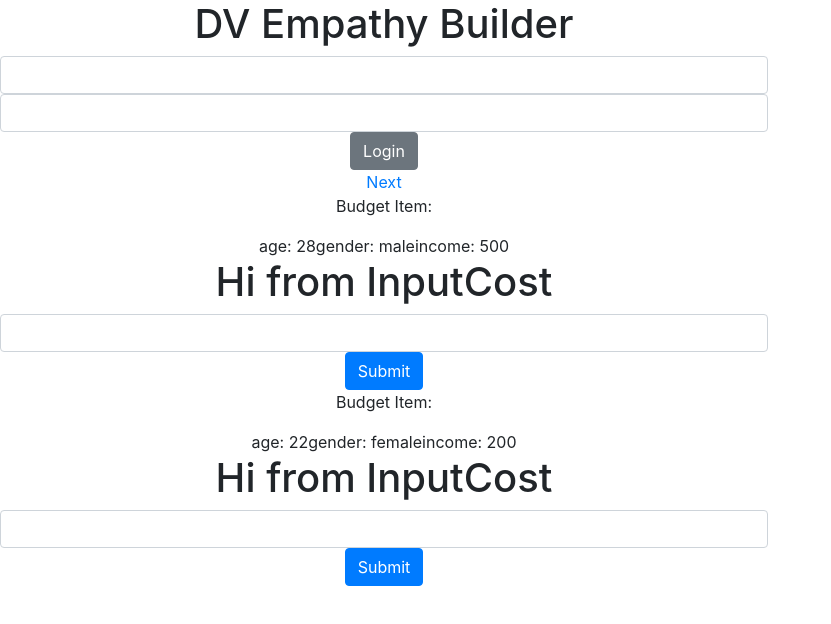
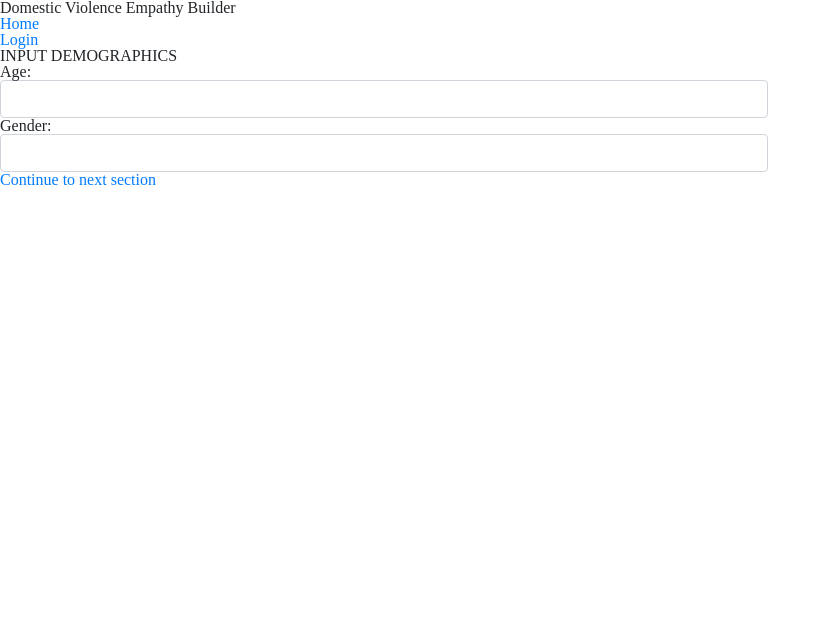
Before and after one commit to build-week-dv-empathy-builder/Front-end, a React (Create React App) app in the folder dv-empathy/: page /calculator in a window 1280 px wide. Shown: the top 624 px of the page, without its empty margins (0-831 px from the left). Built offline with nearby package versions, Linux system fonts and the light colour scheme.

Commit message:
adjusted app structure. changed app.js to allow for an admin dashboard protected by a login page. added Home, Calculator, InputDemographics, InputPersonalBudget, InputRelocationCosts, and PrivateRoute components

```diff
--- a/dv-empathy/package.json
+++ b/dv-empathy/package.json
@@ -4,10 +4,12 @@
   "private": true,
   "dependencies": {
     "axios": "^0.19.0",
+    "bootstrap": "^4.3.1",
     "react": "^16.8.6",
     "react-dom": "^16.8.6",
     "react-router-dom": "^5.0.1",
-    "react-scripts": "3.0.1"
+    "react-scripts": "3.0.1",
+    "reactstrap": "^8.0.1"
   },
   "scripts": {
     "start": "react-scripts start",
--- a/dv-empathy/src/App.css
+++ b/dv-empathy/src/App.css
@@ -1,34 +1,54 @@
+/* http://meyerweb.com/eric/tools/css/reset/
+   v2.0 | 20110126
+   License: none (public domain)
+*/
+/* START CSS RESET */
+html, body, div, span, applet, object, iframe,
+h1, h2, h3, h4, h5, h6, p, blockquote, pre,
+a, abbr, acronym, address, big, cite, code,
+del, dfn, em, img, ins, kbd, q, s, samp,
+small, strike, strong, sub, sup, tt, var,
+b, u, i, center,
+dl, dt, dd, ol, ul, li,
+fieldset, form, label, legend,
+table, caption, tbody, tfoot, thead, tr, th, td,
+article, aside, canvas, details, embed,
+figure, figcaption, footer, header, hgroup,
+menu, nav, output, ruby, section, summary,
+time, mark, audio, video {
+	margin: 0;
+	padding: 0;
+	border: 0;
+	font-size: 100%;
+	font: inherit;
+	vertical-align: baseline;
+}
+/* HTML5 display-role reset for older browsers */
+article, aside, details, figcaption, figure,
+footer, header, hgroup, menu, nav, section {
+	display: block;
+}
+body {
+	line-height: 1;
+}
+ol, ul {
+	list-style: none;
+}
+blockquote, q {
+	quotes: none;
+}
+blockquote:before, blockquote:after,
+q:before, q:after {
+	content: '';
+	content: none;
+}
+table {
+	border-collapse: collapse;
+	border-spacing: 0;
+}
+/* End CSS RESET */
+
+/* START APP CSS */
 .App {
-  text-align: center;
   width: 60%;
 }
-
-.App-logo {
-  animation: App-logo-spin infinite 20s linear;
-  height: 40vmin;
-  pointer-events: none;
-}
-
-.App-header {
-  background-color: #282c34;
-  min-height: 100vh;
-  display: flex;
-  flex-direction: column;
-  align-items: center;
-  justify-content: center;
-  font-size: calc(10px + 2vmin);
-  color: white;
-}
-
-.App-link {
-  color: #61dafb;
-}
-
-@keyframes App-logo-spin {
-  from {
-    transform: rotate(0deg);
-  }
-  to {
-    transform: rotate(360deg);
-  }
-}
--- a/dv-empathy/src/App.js
+++ b/dv-empathy/src/App.js
@@ -2,117 +2,36 @@ import React from 'react';
 import { Route, Link } from 'react-router-dom';
 
 import Login from './components/Login';
-import CalculatorPage from './components/CalculatorPage';
+import Home from './components/Home'
+import AdminDash from './components/AdminDash';
+import PrivateRoute from './components/PrivateRoute'
+import Calculator from './components/Calculator'
+import InputPersonalBudget from './components/InputPersonalBudet';
+import InputRelocationCosts from './components/InputRelocationCosts';
 
 import './App.css';
-
-
-const data = [
-  {
-    //has vehicle in general?
-    //general data
-    current_location: 81401,
-    timestamp: 20181026,
-    desired_relocation: 87401,
-    sex: "male",
-    relationship_status: "married",
-    orientation: "straight",
-    age: 28,
-    race: "white",
-    safe_status: "yes",
-    employed: "no",
-    partner_employed: "yes",
-    children: "yes",
-    personal_savings: 1000,
-    individual_income: 500,
-
-    //child care
-    //personal budget
-    transportation: 50,
-    food: 200,
-    health_care: 0,
-    car_loans: 0,
-    personal_loans: 0,
-    personal_other: 200,
-    personal_budget_total: 450,
-
-    //relocation budget
-    travel_costs: 50,
-    rental_deposit: 500,
-    utility_connection: 100,
-    storage_unit: 50,
-    rent: 600,
-    car_rental: 0,
-    cell_phone: 100,
-    moving_truck: 300,
-    mental_health: 0,
-    income_loss: 0,
-    additional_security: 100,
-    relocation_other: 200,
-    relocation_budget_total: 2000,
-
-    //calculated results
-    calculated_difference: 1450,
-  },
-  {
-    //has vehicle in general?
-    //general data
-    current_location: 81401,
-    timestamp: 20181026,
-    desired_relocation: 87401,
-    sex: "female",
-    relationship_status: "separate",
-    orientation: "straight",
-    age: 22,
-    race: "white",
-    safe_status: "yes",
-    employed: "yes",
-    partner_employed: "yes",
-    children: "no",
-    personal_savings: 1000,
-    individual_income: 200,
-
-    //child care
-    //personal budget
-    transportation: 50,
-    food: 200,
-    health_care: 0,
-    car_loans: 0,
-    personal_loans: 0,
-    personal_other: 200,
-    personal_budget_total: 450,
-
-    //relocation budget
-    travel_costs: 50,
-    rental_deposit: 500,
-    utility_connection: 100,
-    storage_unit: 50,
-    rent: 600,
-    car_rental: 0,
-    cell_phone: 100,
-    moving_truck: 300,
-    mental_health: 0,
-    income_loss: 0,
-    additional_security: 100,
-    relocation_other: 200,
-    relocation_budget_total: 2000,
-
-    //calculated results
-    calculated_difference: 1450,
-  }
-];
 
 function App() {
 
   return (
     <div className="App">
-      <h1>DV Empathy Builder</h1>
-      <Login />
+      <nav>
+        <h1>Domestic Violence Empathy Builder</h1>
+        <div className="nav-links">
+          <p><Link exact to="/">Home</Link></p>
+          <p><Link exact to="/login">Login</Link></p>
+        </div>
+      </nav>
+      <Route exact path="/calculator/relocation-costs" render={() => <InputRelocationCosts />} />
+      <Route exact path="/calculator/budget" render={() => <InputPersonalBudget />} />
+      <Route path="/login" render={() => <Login />} />
+      <Route exact path="/calculator" render={() => <Calculator />} />
+      <Route exact path="/" render={() => <Home />} />
 
-      <Link exact to="/">Next</Link>
-      <Route path="/" render={() =>
+      <PrivateRoute exact path="/admin" component={AdminDash} />
+      {/* <Route path="/" render={() =>
         <CalculatorPage data={ data }
-        /> }/>
+        /> }/> */}
 
     </div>
   );
--- /dev/null
+++ b/dv-empathy/src/components/AdminDash.js
@@ -0,0 +1,16 @@
+import React from 'react'
+import { withRouter } from 'react-router-dom'
+
+class AdminDash extends React.Component {
+
+    render() {
+        return (
+            <div>
+               <h1>ADMIN DASHBOARD</h1>
+            </div>
+        )
+    }
+
+}
+
+export default withRouter(AdminDash)
--- /dev/null
+++ b/dv-empathy/src/components/Calculator.js
@@ -0,0 +1,14 @@
+import React from 'react'
+import CalculatorPage from './CalculatorPage'
+import InputCost from './InputCost';
+import InputDemographics from './InputDemographics';
+
+function Calculator() {
+    return (
+        <div className="calculator">
+            <CalculatorPage />
+        </div>
+    )
+}
+
+export default Calculator
--- a/dv-empathy/src/components/CalculatorPage.js
+++ b/dv-empathy/src/components/CalculatorPage.js
@@ -1,11 +1,11 @@
 import React from 'react';
 
-import ListBudgetItems from './ListBudgetItems';
+import InputDemographics from './InputDemographics'
 
 const CalculatorPage = (props) => {
   return(
     <div>
-      <ListBudgetItems data={ props.data } />
+      <InputDemographics />
     </div>
   );
 }
--- /dev/null
+++ b/dv-empathy/src/components/Home.js
@@ -0,0 +1,20 @@
+import React from 'react'
+import { Button } from 'reactstrap'
+import { Link, Route } from 'react-router-dom'
+import CalculatorPage from './CalculatorPage';
+import InputCost from './InputCost';
+
+function Home() {
+    return (
+        <div>
+            <h1>Home</h1>
+            <p>
+            On the other hand, we denounce with righteous indignation and dislike men who are so beguiled and demoralized by the charms of pleasure of the moment, so blinded by desire, that they cannot foresee the pain and trouble that are bound to ensue; and equal blame belongs to those who fail in their duty through weakness of will, which is the same as saying through shrinking from toil and pain. These cases are perfectly simple and easy to distinguish. In a free hour, when our power of choice is untrammelled and when nothing prevents our being able to do what we like best, every pleasure is to be welcomed and every pain avoided. But in certain circumstances and owing to the claims of duty or the obligations of business it will frequently occur that pleasures have to be repudiated and annoyances accepted. The wise man therefore always holds in these matters to this principle of selection: he rejects pleasures to secure other greater pleasures, or else he endures pains to avoid worse pains.
+            </p>
+        <Link to="/calculator">Start Calculator</Link>
+
+        </div>
+    )
+}
+
+export default Home
--- /dev/null
+++ b/dv-empathy/src/components/InputDemographics.js
@@ -0,0 +1,37 @@
+import React from 'react'
+import { Input, Label, Form } from 'reactstrap'
+import { Link } from 'react-router-dom'
+
+class InputDemographics extends React.Component {
+    constructor() {
+        super()
+        this.state = {
+            age: '',
+            sex: '',
+        }
+    }
+
+    handleChange = (event) => {
+        this.setState({
+            [event.target.name]: event.target.value
+        })
+    }
+
+    render() {
+        const { age, sex } = this.state
+        return (
+            <div>
+                <h1>INPUT DEMOGRAPHICS</h1>
+                <Form>
+                    <Label for="age">Age: </Label>
+                    <Input name="age" value={age} onChange={this.handleChange} />
+                    <Label for ="sex" >Gender: </Label>
+                    <Input name="sex" value={sex} onChange={this.handleChange} />
+                </Form>
+            <Link to="/calculator/budget">Continue to next section</Link>
+            </div>
+        )
+    }
+}
+
+export default InputDemographics
--- /dev/null
+++ b/dv-empathy/src/components/InputPersonalBudet.js
@@ -0,0 +1,33 @@
+import React from 'react'
+import { Input, Label, Form } from 'reactstrap'
+import { Link } from 'react-router-dom'
+
+class InputPersonalBudget extends React.Component {
+    constructor() {
+        super()
+        this.state = {
+            individual_income: '',
+        }
+    }
+
+    handleChange = (event) => {
+        this.setState({
+            [event.target.name]: event.target.value
+        })
+    }
+
+    render() {
+        const { individual_income } = this.state
+        return (
+            <div>
+                <Form>
+                    <Label for="individual_income">Individual Income: </Label>
+                    <Input name="individual_income" value={individual_income} onChange={this.handleChange} />
+                </Form>
+                <Link to="/calculator/relocation-costs">Continue to next section</Link>
+            </div>
+        )
+    }
+}
+
+export default InputPersonalBudget
--- /dev/null
+++ b/dv-empathy/src/components/InputRelocationCosts.js
@@ -0,0 +1,33 @@
+import React from 'react'
+import { Input, Label, Form } from 'reactstrap'
+
+class InputRelocationCosts extends React.Component {
+    constructor() {
+        super()
+        this.state = {
+            rent: '',
+        }
+    }
+
+    handleChange = (event) => {
+        this.setState({
+            [event.target.name]: event.target.value
+        })
+    }
+
+    render() {
+        const { rent } = this.state
+        return (
+            <div>
+                <h1>INPUT RELOCATION COSTS</h1>
+                <Form>
+                    <Label for="rent">Rent: </Label>
+                    <Input name="rent" value={rent} onChange={this.handleChange} />
+                </Form>
+
+            </div>
+        )
+    }
+}
+
+export default InputRelocationCosts
--- /dev/null
+++ b/dv-empathy/src/components/PrivateRoute.js
@@ -0,0 +1,19 @@
+import React from 'react'
+import { Route, Redirect } from 'react-router-dom'
+
+export default function(props) {
+	const {
+		component: Component,
+		...rest
+	} = props
+
+	return (
+		<Route {...rest} render={() => {
+			const token = '1234' // CHANGE THIS WHEN READY
+
+			return token
+				? <Component />
+				: <Redirect to="/login" />
+		}} />
+	)
+}
```
Also changed, not shown: dv-empathy/src/data.js (added, +94 -0 lines), 1 other file (tests, documents, lock files or other folders).
